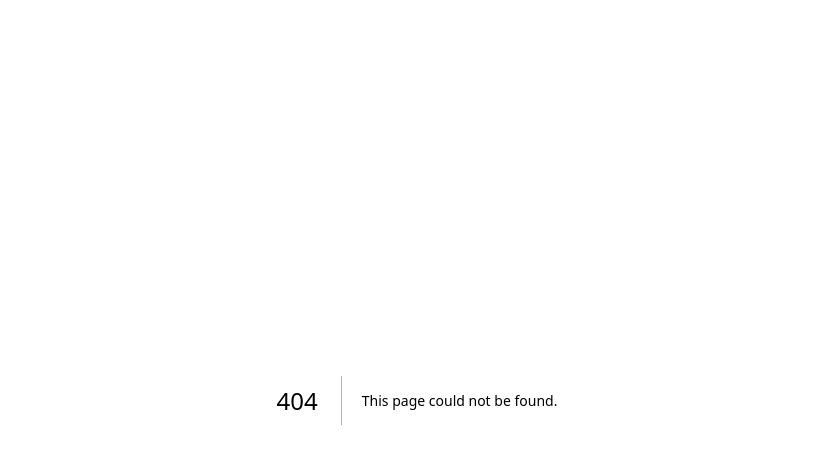
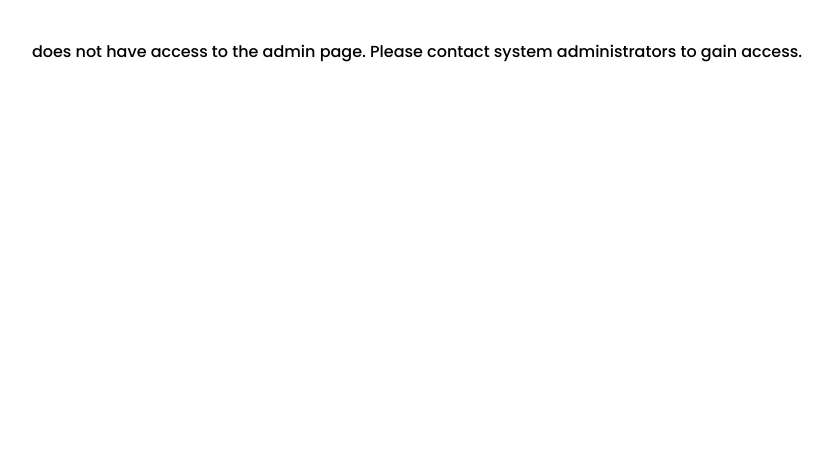
Before and after one commit to kodditor/locateU, a Next.js app: page /admin in a window 1280 px wide. Before the commit this address had no page. Shown: the top 464 px of the page, without its empty margins (223-1055 px from the left). Built offline with nearby package versions, Linux system fonts and the light colour scheme; no server answers.

Commit message:
Admin is now open to the public

```diff
--- /dev/null
+++ b/app/admin/page.js
@@ -0,0 +1,67 @@
+
+import { LoginLink, getKindeServerSession} from "@kinde-oss/kinde-auth-nextjs/server";
+import Header from "../components/Header";
+import Footer from "../components/Footer";
+import AdminDash from "../components/AdminDash";
+import Popup, { changePopup } from "../components/Popup";
+import { verifyAdmin } from "../utils/backend-utils";
+
+
+export default function Admin()
+{
+    const {getUser, isAuthenticated} = getKindeServerSession()
+
+    if ( !(isAuthenticated()) )
+    {
+        return (
+            <>
+                <Popup />
+                <div className=" hidden md:flex w-[100vw] h-[100vh] justify-center items-center bg-white">
+                    <div className="p-8 border-2 border-lightBlue rounded-3xl flex flex-col gap-6" >
+                        <img className="w-[17rem] m-auto" src="/img/logo.png" />
+                        <p className="text-black text-center text-2xl w-[60%] m-auto">Welcome to the Admin page!</p>
+                        <button  className="bg-blue text-white first-letter:items-center font-semibold px-4 py-3 rounded-2xl hover:bg-transparent hover:text-blue duration-150 border-2" ><LoginLink>Log in</LoginLink></button>
+                        <p className="text-center text-black opacity-50">Happy coding!</p>
+                    </div>
+                </div>
+                <div className="bg-white flex md:hidden justify-center w-[100vw] h-[100vh] py-4 text-center pt-10 text-black font-medium">
+                    <p>Please login with a laptop or desktop to access admin mode.</p>
+                </div>
+            </>
+            )
+    }
+
+    else
+    {
+        const user = getUser()
+        //console.log(user)
+
+        if (verifyAdmin(user.email))
+        {
+            return (
+                <>
+                    <div className="hidden md:block bg-lightGrey">
+                        <Header onlyLogo = {true} centered={true} />
+                        <AdminDash user={user}/>
+                        <Footer />
+                    </div>
+
+                    <div className=" bg-white flex md:hidden justify-center w-[100vw] h-[100vh] px-4 text-center pt-10 text-black font-medium">
+                        <p>Please login with a laptop or desktop to access admin mode.</p>
+                    </div>
+                </>
+            )
+        }
+        else{
+            return (
+                <>
+                    <div className="bg-white flex justify-center w-[100vw] h-[100vh] pt-10 text-black font-medium">
+                        <p>{user.email} does not have access to the admin page. Please contact system administrators to gain access.</p>
+                    </div>
+                </>
+            )
+        }
+
+
+    }
+}
```
